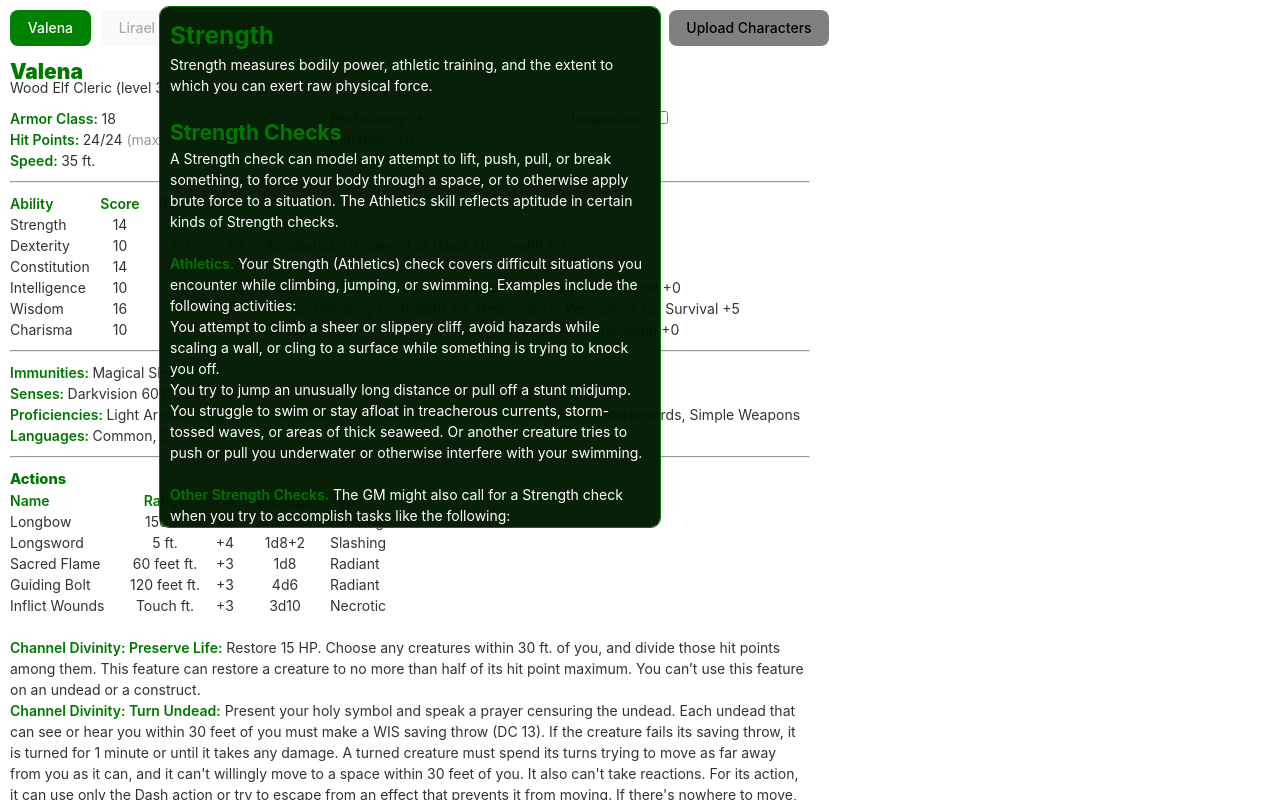
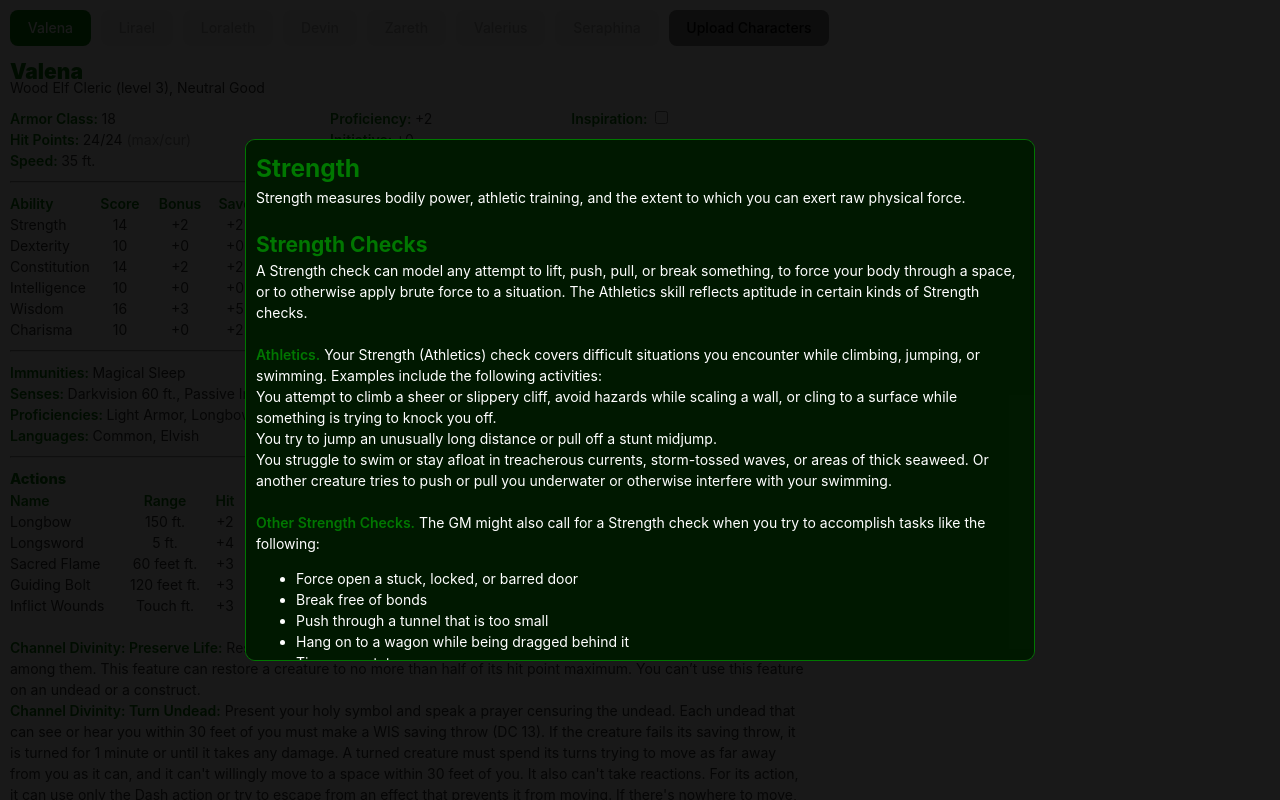
Before and after one commit to PaulGilchrist/dnd-char-sheet, a React (Vite) app: page / in a window 1280 px wide. Both pictures are taken after a click on the element "Strength". Shown: the top 800 px of the page. Built offline with nearby package versions, Linux system fonts and the light colour scheme.

Commit message:
Improve popup

```diff
--- a/src/components/char-sheet/sub-components/char-popup.css
+++ b/src/components/char-sheet/sub-components/char-popup.css
@@ -1,5 +1,13 @@
-.char-popup {
-    /* must have a parent that has position relative */
+.char-popup-overlay {
+    position: fixed;
+    top: 0;
+    left: 0;
+    width: 100vw;
+    height: 100vh;
+    background-color: rgba(0, 0, 0, 0.9);
+}
+
+.char-popup-modal {
     background-color: rgba(0, 25, 0, 0.97);
     border: 1px solid var(--color-header);
     border-radius: 10px;
@@ -13,7 +21,7 @@
     overflow-y: scroll;
     overscroll-behavior: contain;
     padding: 10px;
-    position: absolute;
+    position: fixed;
     text-align: left;
     top: 50%;
     transform: translate(-50%, -50%);
--- a/src/components/char-sheet/sub-components/char-popup.jsx
+++ b/src/components/char-sheet/sub-components/char-popup.jsx
@@ -3,7 +3,9 @@ import './char-popup.css'
 
 function CharPopup({ html, onClick }) {
     return (
-        <div className="char-popup" dangerouslySetInnerHTML={{ __html: html }} onClick={onClick}></div>
+        <div className="char-popup-overlay">
+            <div className="char-popup-modal" dangerouslySetInnerHTML={{ __html: html }} onClick={onClick}></div>
+        </div>
     )
 }
 
```
